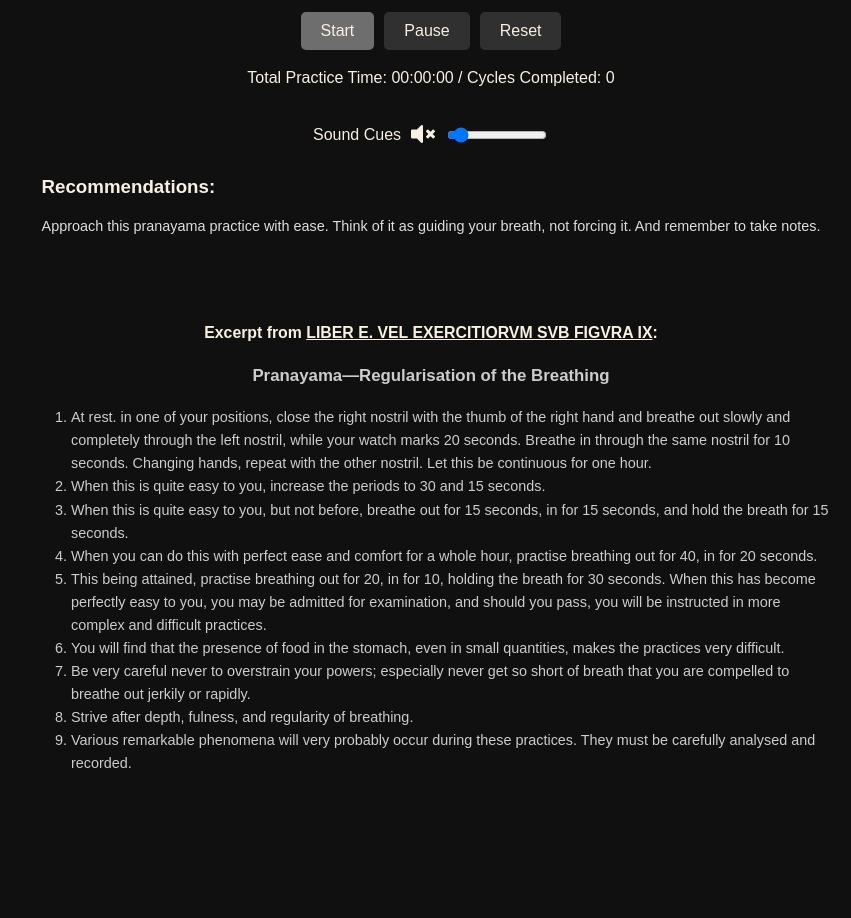
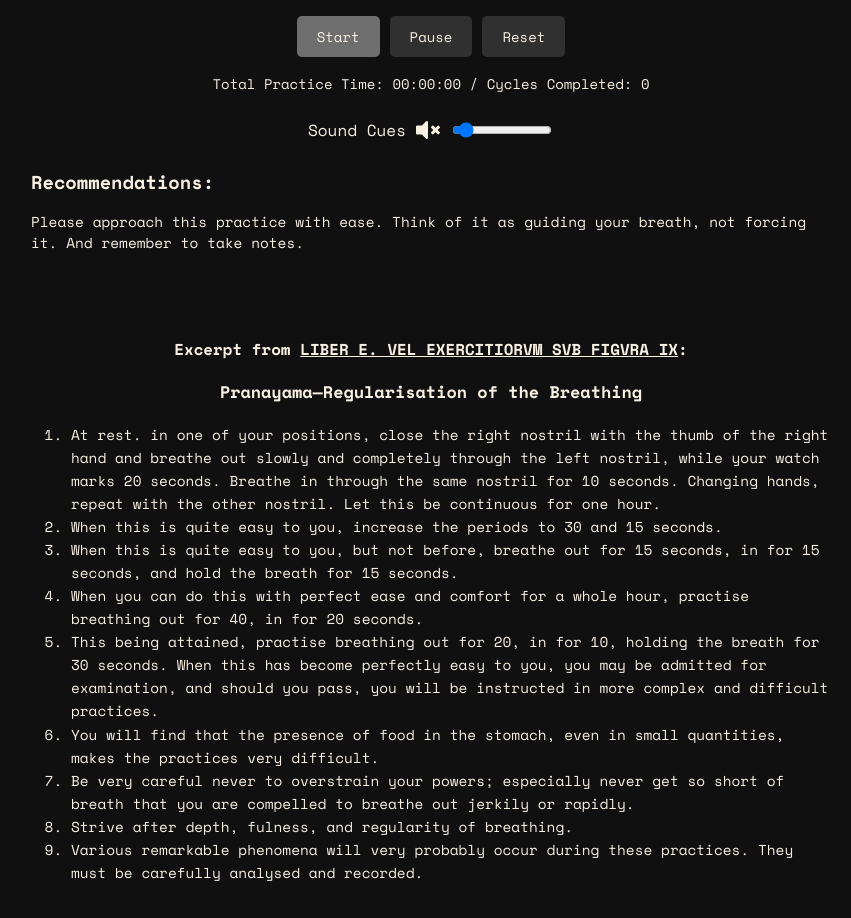
Before and after one commit to Gron28/Pranayama-Test, a plain HTML site: page index.html in a window 1280 px wide. Shown: the part 589-1507 px from the top of the page, without its empty margins (209-1060 px from the left). Before the commit the page ends 1398 px from the top, so only its background shows below. Drawn offline with nearby package versions, Linux system fonts and the light colour scheme.

Commit message:
Add files via upload

```diff
--- a/index.html
+++ b/index.html
@@ -5,6 +5,9 @@
     <meta name="viewport" content="width=device-width, initial-scale=1.0">
     <title>Pranayama Practice Guide</title>
     <link rel="stylesheet" href="https://cdnjs.cloudflare.com/ajax/libs/font-awesome/5.15.4/css/all.min.css">
+    <link rel="preconnect" href="https://fonts.googleapis.com">
+    <link rel="preconnect" href="https://fonts.gstatic.com" crossorigin>
+    <link href="https://fonts.googleapis.com/css2?family=Space+Mono:wght@400;700&display=swap" rel="stylesheet">
     <style>
 :root {
     --background-color: #101010;
@@ -14,12 +17,13 @@
     --sushumna-yellow: #fee74d;
     --sushumna-green: #00a550;
     --neutral-color: #101010;
+    --font-family-base: 'Space Mono', monospace;
 }
 
 body {
     background-color: var(--background-color);
     color: var(--text-color);
-    font-family: sans-serif; /* More accessible default font */
+    font-family: var(--font-family-base);
     margin: 0;
     padding: 20px;
     min-height: 100vh; /* Occupy full viewport height */
@@ -29,11 +33,15 @@ body {
     line-height: 1; /* Improved readability */
 }
 
+h1, h2, h3, p, button, select, .timer, .instruction, .stats {
+    font-family: var(--font-family-base);
+}
+
 .container {
     text-align: center;
     width: 90%; /* More responsive width */
     max-width: 800px;
-    margin-bottom: 15px; /* Add some space at the bottom */
+    margin-bottom: 5px; /* Add some space at the bottom */
 }
 
         h1 {
@@ -113,7 +121,7 @@ body {
         }
 
         .instruction {
-            font-size: 20px;
+            font-size: 17px;
             margin-bottom: 20px;
         }
 
@@ -131,7 +139,7 @@ body {
 
 .control-button {
     padding: 10px 20px;
-    font-size: 16px;
+    font-size: 14px;
     background-color: rgb(110, 110, 110);
     color: var(--text-color);
     border: none;
@@ -149,7 +157,7 @@ body {
 
 .stats {
     margin-top: 20px;
-    font-size: 1rem;
+    font-size: 14px;
 }
 
 .stats p {
@@ -211,7 +219,7 @@ body {
     line-height: 1.5;
     margin-bottom: 10px;
     font-size: 0.9rem;
-    color: #ddd;
+    color: var(--text-color);
 }
 
 .liber-ix-excerpts {
@@ -219,7 +227,7 @@ body {
     font-size: 0.9rem;
     text-align: left;
     max-width: 800px;
-    color: #ccc;
+    color: var(--text-color);
     line-height: 1.6;
 }
 
@@ -290,7 +298,7 @@ body {
 
     <section class="recommendations">
         <h3>Recommendations:</h3>
-        <p>Approach this pranayama practice with ease. Think of it as guiding your breath, not forcing it. And remember to take notes.</p>
+        <p>Please approach this practice with ease. Think of it as guiding your breath, not forcing it. And remember to take notes.</p>
     </section>
 
     <section class="liber-ix-excerpts">
@@ -386,7 +394,7 @@ body {
             }
 
             elements.instruction.textContent =
-                phase === 'ready' ? 'Select a level, deep breath in and press Start to begin' :
+                phase === 'ready' ? 'Select a level and press Start to begin' :
                 phase === 'out' ? `Breathe out through ${nostril} nostril` :
                 phase === 'in' ? `Breathe in through ${nostril} nostril` :
                 'Hold breath';
```
